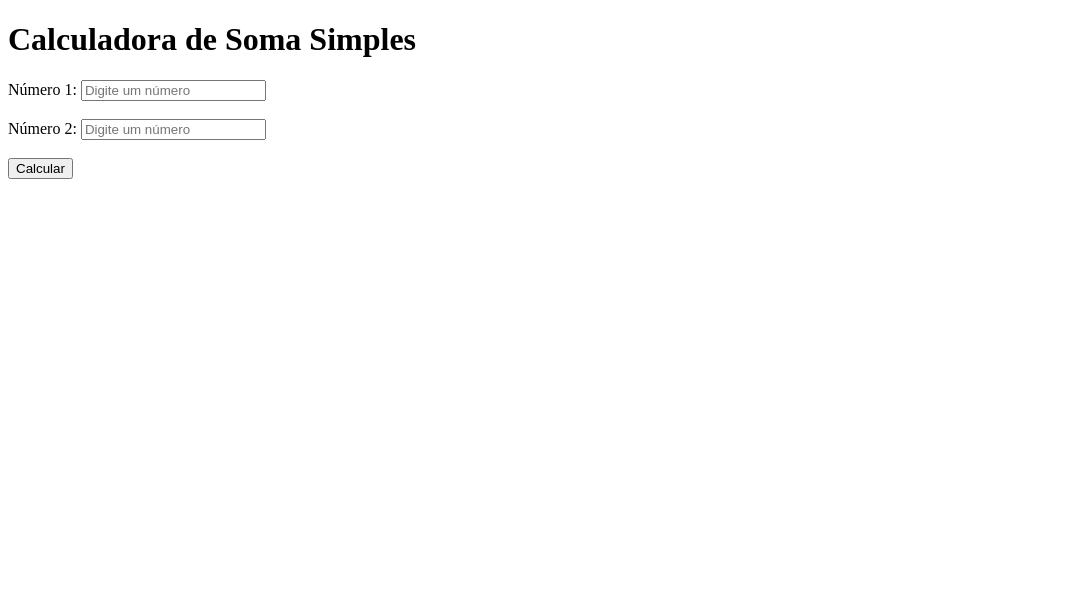
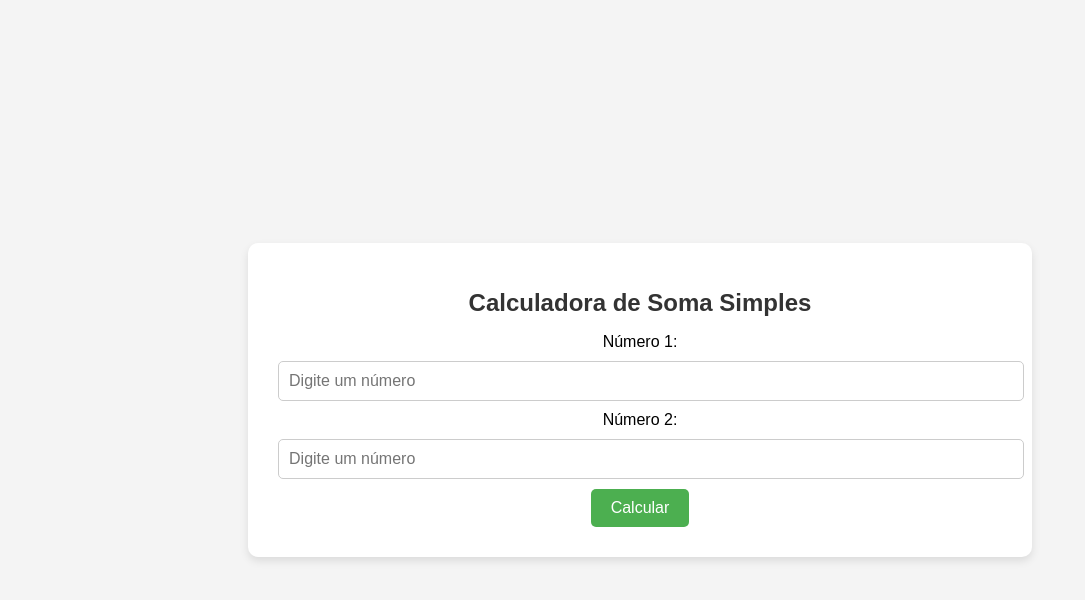
Before and after one commit to MathLyon/CalculatorSimple, a plain HTML site: page index.html in a window 1280 px wide. Shown: the whole page, without its empty margins (0-1085 px from the left). Drawn offline with Linux system fonts and the light colour scheme.

Commit message:
Second Commit

```diff
--- a/index.html
+++ b/index.html
@@ -4,18 +4,91 @@
     <meta charset="UTF-8">
     <meta name="viewport" content="width=device-width, initial-scale=1.0">
     <title>Calculadora de Soma Simples</title>
+    <style>
+        /* Estilos gerais para a página */
+        body {
+            font-family: Arial, sans-serif;
+            background-color: #f4f4f4;
+            display: flex;
+            justify-content: center;
+            align-items: center;
+            height: 100vh;
+            margin: 0;
+        }
+
+        /* Estilos para o contêiner centralizado */
+        .container {
+            background-color: #fff;
+            padding: 30px;
+            border-radius: 10px;
+            box-shadow: 0 4px 8px rgba(0, 0, 0, 0.1);
+            text-align: center;
+        }
+
+        /* Estilos para os campos de entrada */
+        input[type="number"] {
+            width: 100%;
+            padding: 10px;
+            margin: 10px 0;
+            border: 1px solid #ccc;
+            border-radius: 5px;
+            font-size: 16px;
+        }
+
+        /* Estilos para o botão */
+        button {
+            background-color: #4CAF50;
+            color: white;
+            border: none;
+            padding: 10px 20px;
+            font-size: 16px;
+            border-radius: 5px;
+            cursor: pointer;
+        }
+
+        button:hover {
+            background-color: #45a049;
+        }
+
+        /* Estilo do título */
+        h1 {
+            font-size: 24px;
+            color: #333;
+        }
+    </style>
 </head>
 <body>
-    <h1>Calculadora de Soma Simples</h1>
 
-    <label for="numero1">Número 1: </label>
-    <input type="number" id="numero1" placeholder="Digite um número"><br><br>
+    <div class="container">
+        <h1>Calculadora de Soma Simples</h1>
 
-    <label for="numero2">Número 2: </label>
-    <input type="number" id="numero2" placeholder="Digite um número"><br><br>
+        <label for="numero1">Número 1:</label>
+        <input type="number" id="numero1" placeholder="Digite um número">
 
-    <button id="calcularBtn">Calcular</button>
+        <label for="numero2">Número 2:</label>
+        <input type="number" id="numero2" placeholder="Digite um número">
 
-    <script src="script.js"></script>
+        <button id="calcularBtn">Calcular</button>
+    </div>
+
+    <script>
+        document.getElementById('calcularBtn').addEventListener('click', function() {
+            // Pegando os valores dos campos de entrada
+            var numero1 = parseFloat(document.getElementById('numero1').value);
+            var numero2 = parseFloat(document.getElementById('numero2').value);
+
+            // Verificando se os valores são números
+            if (isNaN(numero1) || isNaN(numero2)) {
+                alert('Por favor, insira números válidos.');
+            } else {
+                // Somando os valores
+                var resultado = numero1 + numero2;
+
+                // Exibindo o resultado em um alert
+                alert('O resultado da soma é: ' + resultado);
+            }
+        });
+    </script>
+
 </body>
 </html>
```
